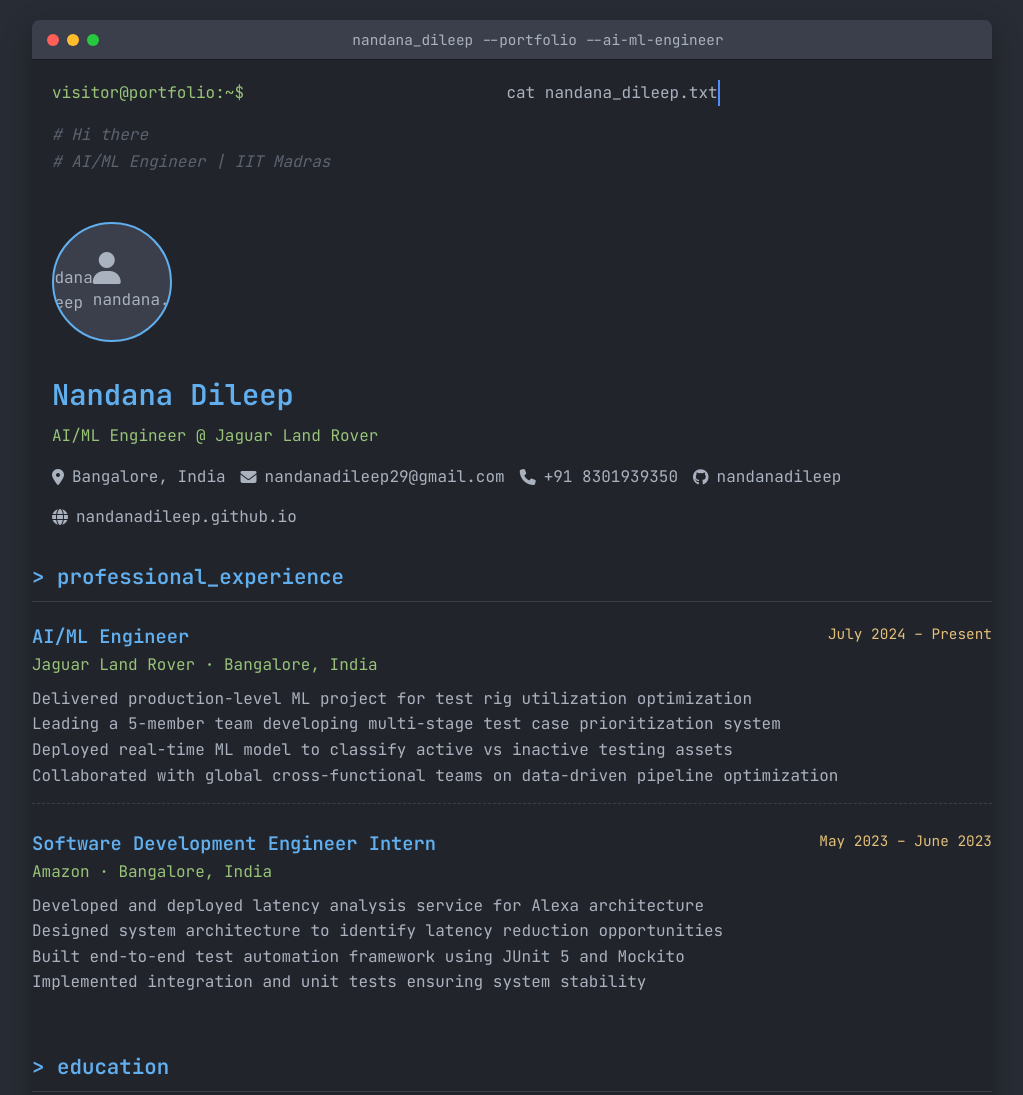
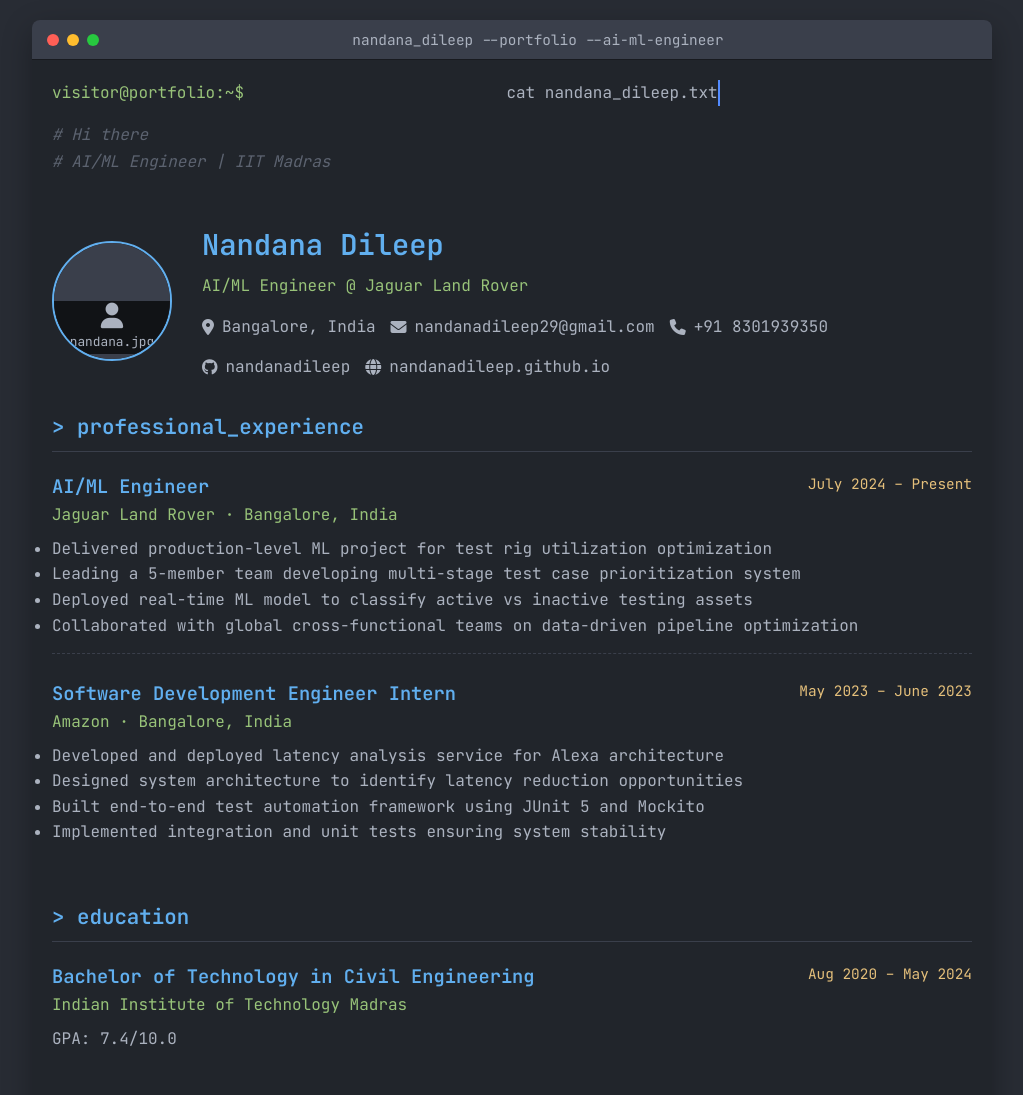
Before and after one commit to nandanadileep/nandanadileep.github.io, a plain HTML site: page index.html in a window 1280 px wide. Shown: the top 1095 px of the page, without its empty margins (128-1151 px from the left). Drawn offline with Linux system fonts and the light colour scheme.

Commit message:
updated index.html

```diff
--- a/index.html
+++ b/index.html
@@ -184,12 +184,24 @@
             margin-right: 30px;
             border: 2px solid var(--accent-color);
             overflow: hidden;
+            position: relative;
         }
 
-        .profile-image-placeholder {
+        .profile-image img {
+            width: 100%;
+            height: 100%;
+            object-fit: cover;
+        }
+
+        .image-caption {
             color: var(--text-color);
             text-align: center;
             font-size: 0.8rem;
+            position: absolute;
+            bottom: 5px;
+            width: 100%;
+            background: rgba(0, 0, 0, 0.7);
+            padding: 2px;
         }
 
         .profile-info {
@@ -433,14 +445,17 @@
                 </div>
 
                 <!-- Profile Section -->
-                 <div class="profile">
+                <div class="profile">
                     <div class="profile-image">
-                        <img src="nandana.jpg" alt="Nandana Dileep">
-                        <div class="image-caption">
-                        <i class="fas fa-user fa-2x"></i><br>
-                        <span>nandana.jpg</span>
+                        <!-- Replace with your actual image -->
+                        <div style="width: 100%; height: 100%; display: flex; align-items: center; justify-content: center; background: #3a3f4b;">
+                            <div class="image-caption">
+                                <i class="fas fa-user fa-2x"></i><br>
+                                <span>nandana.jpg</span>
+                            </div>
                         </div>
-                    </div>
+                        <!-- Uncomment below and add your image -->
+                        <!-- <img src="nandana.jpg" alt="Nandana Dileep"> -->
                     </div>
                     <div class="profile-info">
                         <h1 class="name">Nandana Dileep</h1>
```
